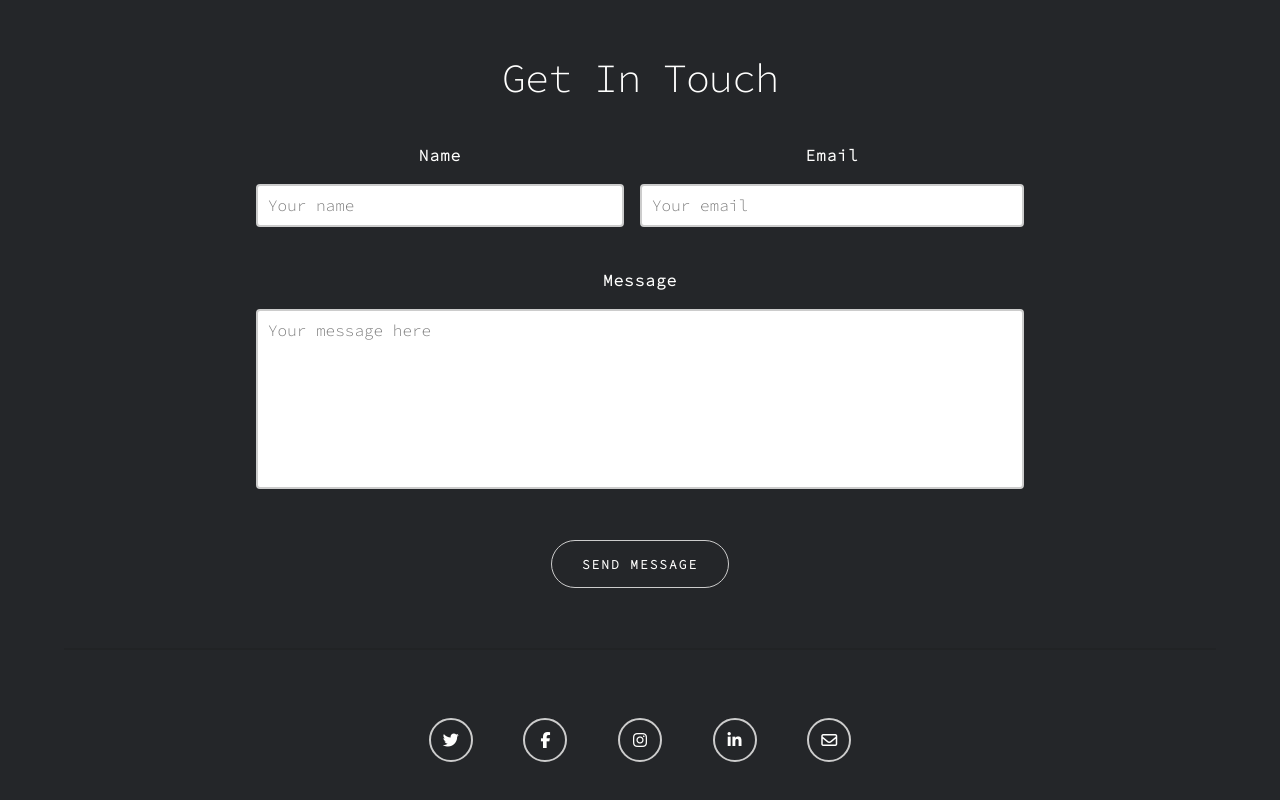
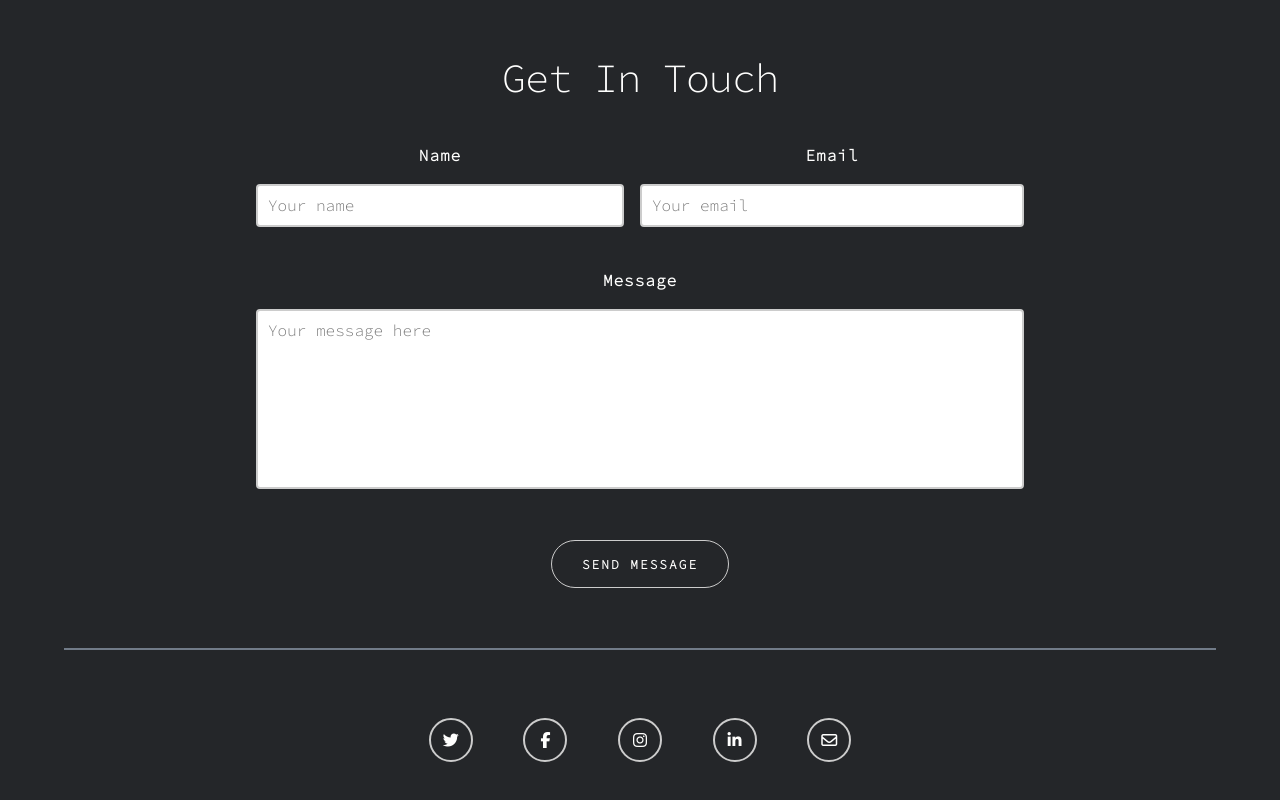
Before and after one commit to aperbet56/run_project, a plain HTML site: page index.html in a window 1280 px wide. Shown: the part 1639-2439 px from the top of the page. Drawn offline with Linux system fonts and the dark colour scheme.

Commit message:
Mise à jour du code css

```diff
--- a/style.css
+++ b/style.css
@@ -213,7 +213,7 @@ footer {
     position: relative;
 }
 
-footer:before {
+footer::before {
     content: "";
     position: absolute;
     top: 0;
@@ -349,4 +349,8 @@ footer:before {
     section {
         box-shadow: inset 0 2px 0 rgba(148, 161, 178, 0.69);
     }
+
+    footer::before {
+        background-color: rgba(148, 161, 178, 0.69);
+    }
 }
```
